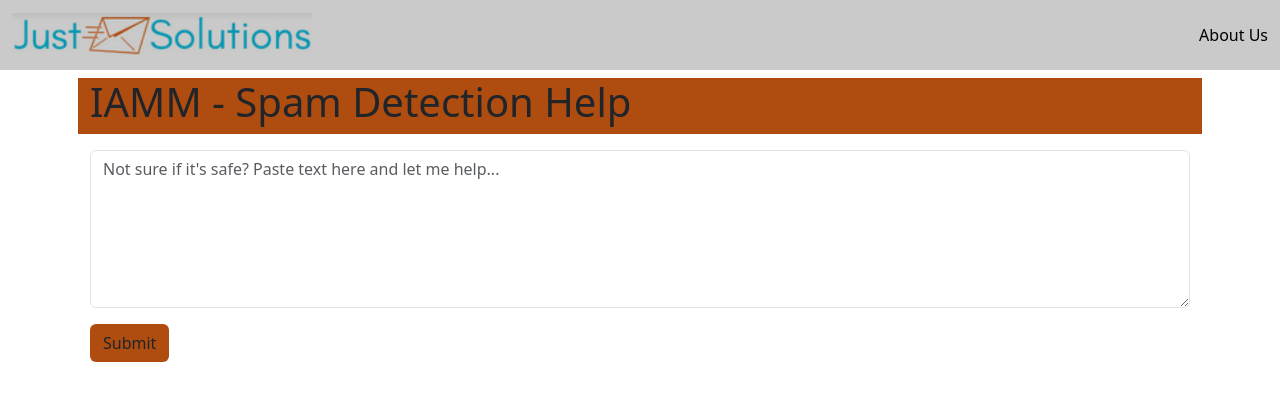
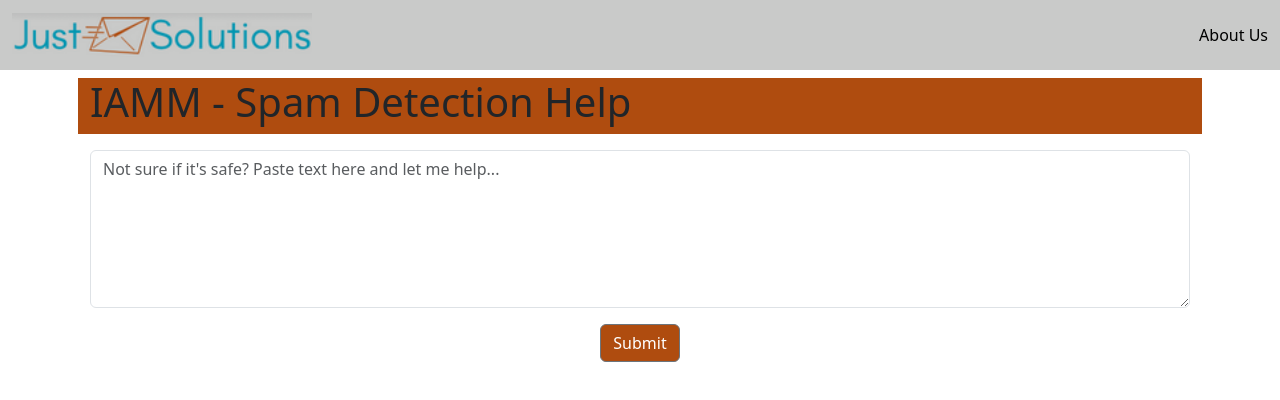
Before and after one commit to DeeDoubleYew/CTIP-Project-Group-5, a Vue app in the folder vue-spam-app/: page / in a window 1280 px wide. Shown: the top 400 px of the page. Built offline with nearby package versions, Linux system fonts and the light colour scheme.

Commit message:
centered button

```diff
--- a/vue-spam-app/src/components/Home.vue
+++ b/vue-spam-app/src/components/Home.vue
@@ -16,8 +16,8 @@
         </div>
       </div>
       <div class="row" name="submit button">
-        <div class="col-md m-2">
-          <button type="submit" class="btn bg-secondary">Submit</button>
+        <div class="col-md m-2 d-flex justify-content-center">
+          <button type="submit" class="btn btn-secondary bg-secondary">Submit</button>
         </div>
       </div>
     </form>
```
